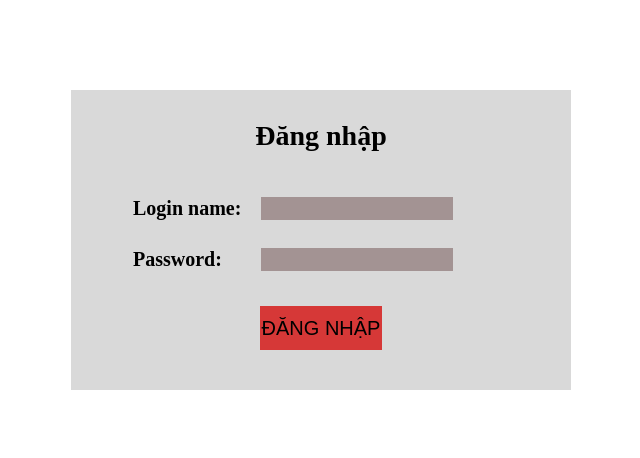
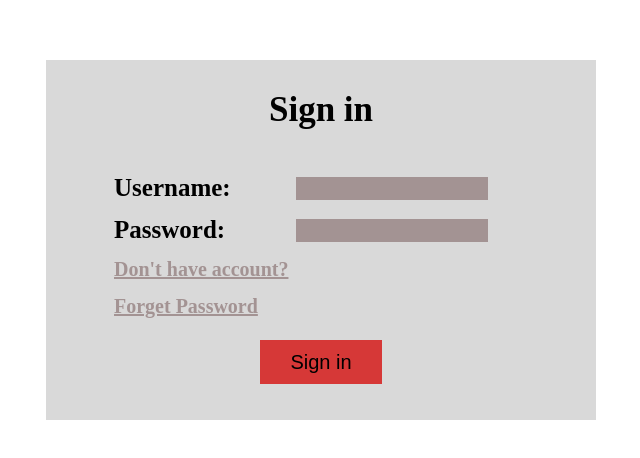
Before and after one commit to THANGGI02/WEB-PROJECT_2023, a plain HTML site: page Sign-in.html in a window 1280 px wide. Shown: the part 160-618 px from the top of the page, without its empty margins (319-959 px from the left). Drawn offline with Linux system fonts and the light colour scheme.

Commit message:
FORM_Sign-in

```diff
--- a/Sign-in.css
+++ b/Sign-in.css
@@ -1,4 +1,3 @@
-/*CSS cho tất cả */
 *{
     padding: 0;
     margin: 0;
@@ -12,20 +11,17 @@ body{
     justify-content: center;
 }
 
-/*CSS cho thành phần chứa label, table, button */
 .container{
-    width: 500px;
-    height: 300px;
+    width: 550px;
+    height: 360px;
     background-color: #d9d9d9;
     text-decoration: none;
     font-family: 'Times New Roman', Times, serif;
     font-weight: 600;
     text-align: center;
     padding-top: 30px;
-    font-size: 20px;
 }
 
-/*CSS cho bảng chứa các thông tin cần nhập */
 table{
     padding-top: 30px;
     text-align: left;
@@ -33,20 +29,33 @@ table{
 
 }
 
-/*CSS cho các label First Name, Last Name, Class, Gender, Mail */
-label{
-    font-size: 20px;
+/*CSS cho các cột trong table */
+table tr td{
+    padding-top: 12px;
+    padding-left: 6px;
 }
 
-input[type='text'],input[type="password"]{
+/*CSS cho các label Username và Password*/
+label{
+    font-size: 25px;
+}
+
+/*CSS cho dữ liệu đầu vào dạng text và password*/
+input[type='text'],
+input[type="password"]{
     width: 192px;
     height: 23px;
     background-color: #a39393;
     border: none;
-    margin: 13px 0px 13px 18px;
 }
 
-/*CSS cho button CHANGE*/
+/*CSS cho chữ của thẻ a*/
+a{
+  font-size: 20px;
+  color: #a39393;
+}
+
+/*CSS cho nút submit Sign in*/
 input[type='submit']{
     width: 122px;
     height: 44px;
--- a/Sign-in.html
+++ b/Sign-in.html
@@ -4,21 +4,21 @@
     <meta charset="UTF-8">
     <meta http-equiv="X-UA-Compatible" content="IE=edge">
     <meta name="viewport" content="width=device-width, initial-scale=1.0">
-    <title>Đăng nhập </title>
+    <title>SIGN IN </title>
     <link rel="stylesheet" href="Sign-in.css">
 </head>
 <body>
     <div class="container">
         <form action="#" method="post" name="sign-in">
-            <label for="" style="font-size: 28px;">Đăng nhập</label>
+            <label for="" style="font-size: 35px;">Sign in</label>
              <table>
             <tr>
                 <td>
-                  <label for="">Login name:</label>
+                  <label for="">Username:</label>
                 </td>
 
                 <td>
-                  <input type="text" id="LoginName" size="30">
+                  <input type="text" id="username" size="30">
                 </td>
             </tr>
 
@@ -28,11 +28,24 @@
                 </td>
 
                 <td>
-                  <input type="password" id="LogoutName" size="30">
+                  <input type="password" id="Password" size="30">
                 </td>
             </tr>
+
+            <tr>
+              <td>
+                <a href="">Don't have account?</a>
+              </td>
+            </tr>
+
+            <tr>
+              <td>
+                <a href="">Forget Password</a>
+              </td>
+            </tr>
+
         </table>
-            <input type="submit" name="sign-in_person" id="sign-in_person" value="ĐĂNG NHẬP">
+            <input type="submit" name="sign-in_person" id="sign-in_person" value="Sign in">
         </form>
     </div>
 </body>
```
